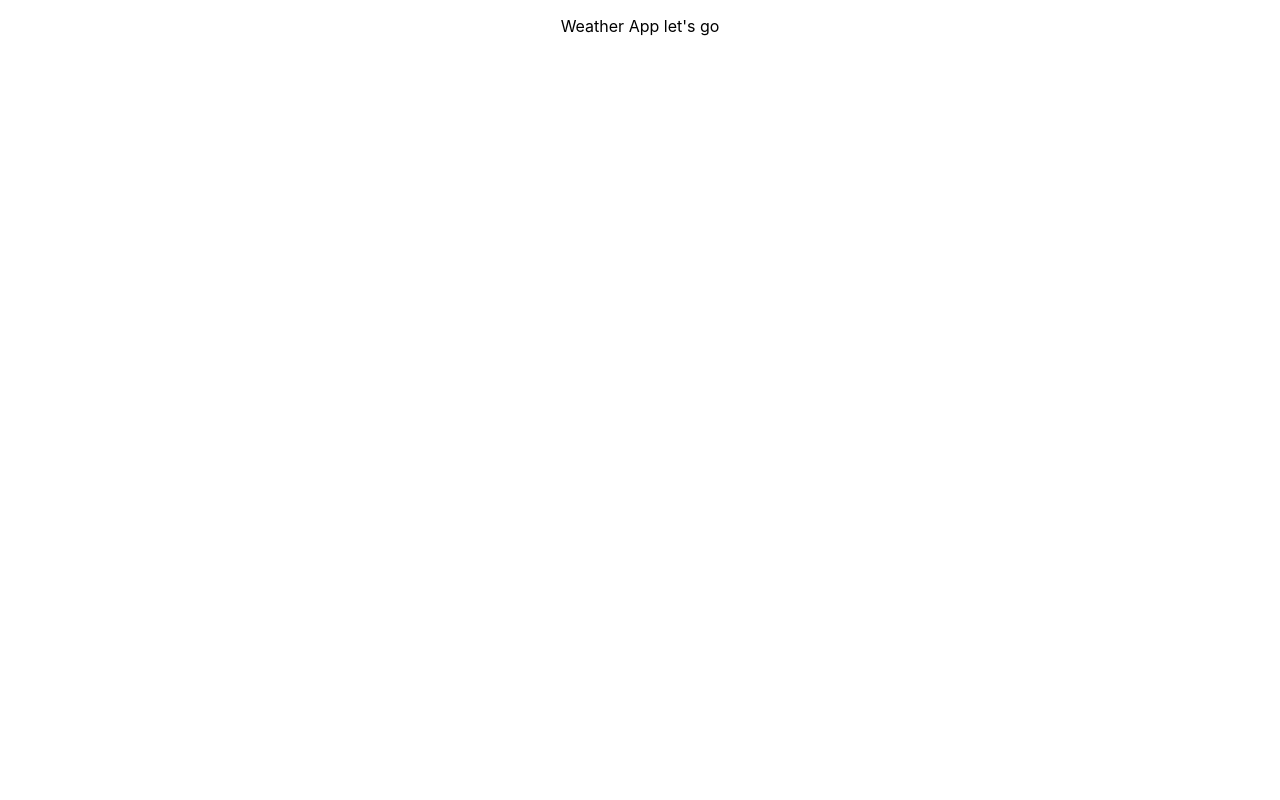
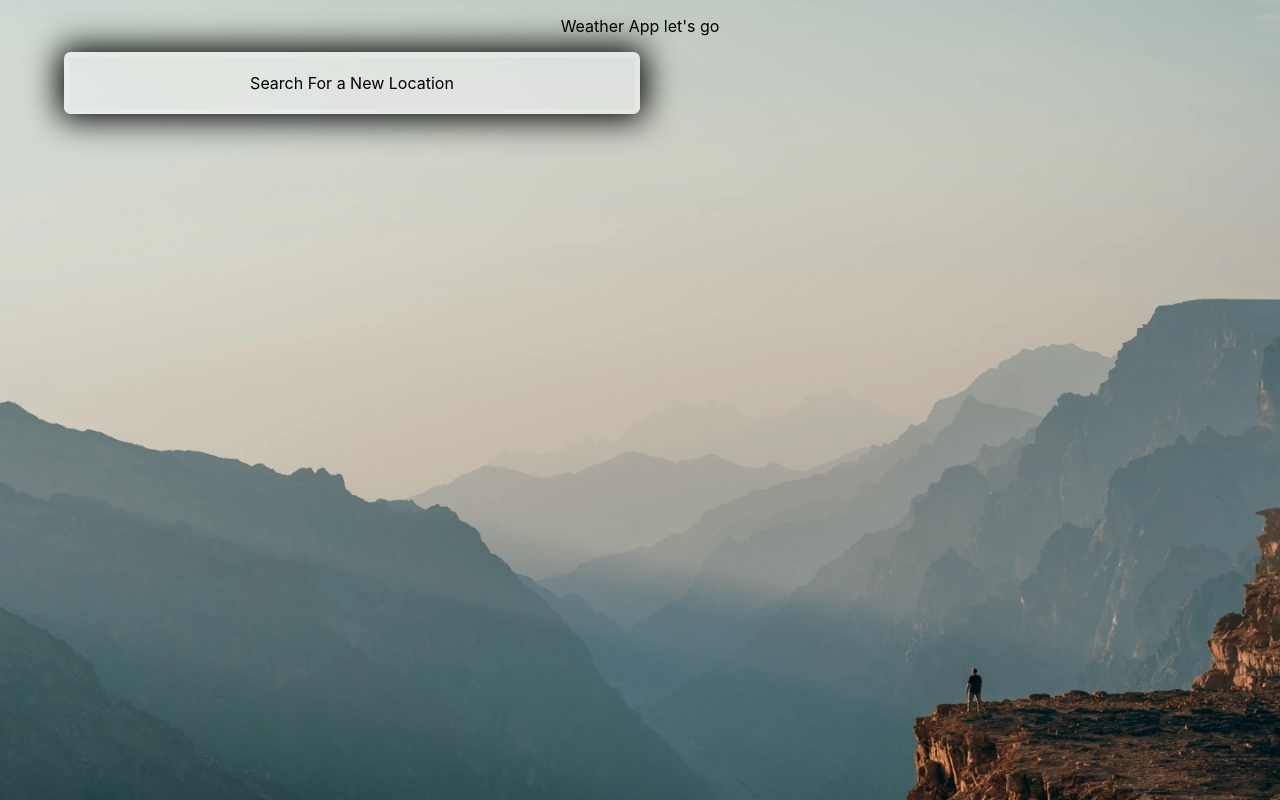
Before and after one commit to egorvert/gui_group41_weather_app, a React (Create React App) app: page / in a window 1280 px wide. Built offline with nearby package versions, Linux system fonts and the light colour scheme.

Commit message:
Test commit

```diff
--- a/public/index.html
+++ b/public/index.html
@@ -24,7 +24,7 @@
       work correctly both with client-side routing and a non-root public URL.
       Learn how to configure a non-root public URL by running `npm run build`.
     -->
-    <title>React App</title>
+    <title>Weather App for climbers</title>
   </head>
   <body>
     <noscript>You need to enable JavaScript to run this app.</noscript>
--- /dev/null
+++ b/src/components/App Components/Searchbar.js
@@ -0,0 +1,11 @@
+import '../../style/Style.css';
+
+function SearchBar() {
+    return(
+        <div className='searchbar'>
+            <p>Search For a New Location</p>
+        </div>
+    )
+}
+
+export default SearchBar;
--- a/src/components/App.js
+++ b/src/components/App.js
@@ -1,9 +1,10 @@
 import '../style/App.css';
-
+import SearchBar from './App Components/Searchbar';
 function App() {
   return (
     <div className="App">
       <p>Weather App let's go</p>
+      <SearchBar />
     </div>
   );
 }
--- a/src/index.css
+++ b/src/index.css
@@ -5,7 +5,13 @@ body {
     sans-serif;
   -webkit-font-smoothing: antialiased;
   -moz-osx-font-smoothing: grayscale;
+  height: 100%;
+  background-image: url(../src/app.jpg);
+  /* background-repeat: no-repeat; */
+  background-position: bottom 20%;
+  background-size: cover;
 }
+
 
 code {
   font-family: source-code-pro, Menlo, Monaco, Consolas, 'Courier New',
--- /dev/null
+++ b/src/style/Style.css
@@ -0,0 +1,14 @@
+.searchbar{
+    background-color: rgba(255, 255, 255, 0.389);
+    box-shadow: 0px 0px 33px 5px #000000;
+    border: 5px solid rgba(255, 255, 255, 0.2);
+    margin-right: 50%;
+    margin-left: 5%;
+    border-radius: 5pt;
+}
+
+.Sunbox{
+    background-color: rgba(255, 255, 255, 0.389);
+    box-shadow: 0px 0px 33px 5px #000000;
+    border: 5px solid rgba(255, 255, 255, 0.2);
+}
```
Also changed, not shown: src/components/App Components/sundata.js (added, +20 -0 lines), src/app.jpg (added).
